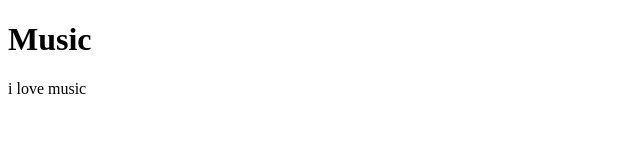
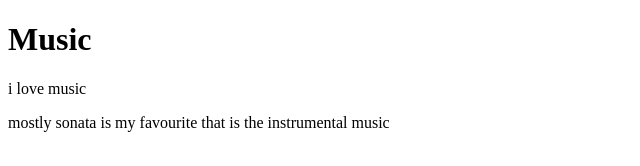
Before and after one commit to Shirleen254/Music, a plain HTML site: page index.html in a window 1280 px wide. Shown: the whole page, without its empty margins (0-640 px from the left). Drawn offline with Linux system fonts and the light colour scheme.

Commit message:
Update index.html
add an explanation of the type of music i like

```diff
--- a/index.html
+++ b/index.html
@@ -10,5 +10,6 @@
     <h1>Music</h1>
 
     <p>i love music</p>
+    <p>mostly sonata is my favourite that is the instrumental music</p>
 </body>
 </html>
```
